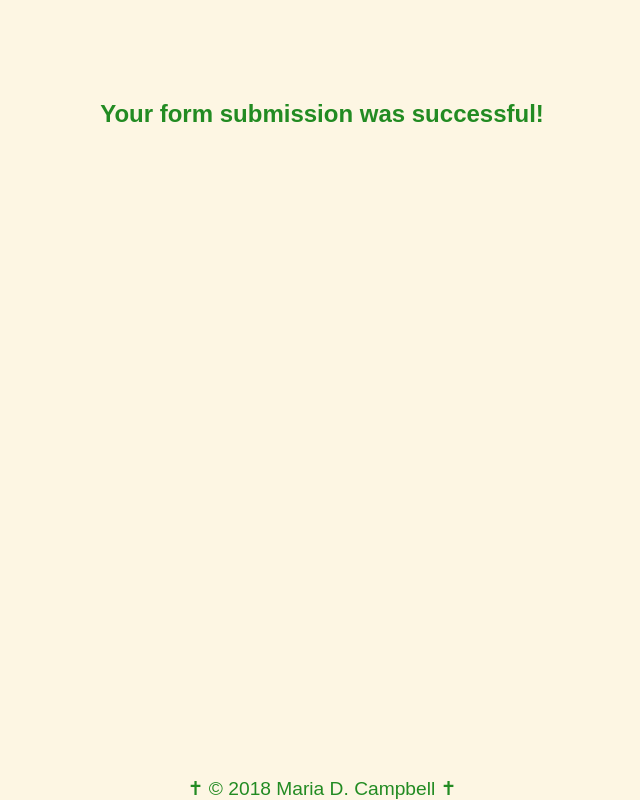
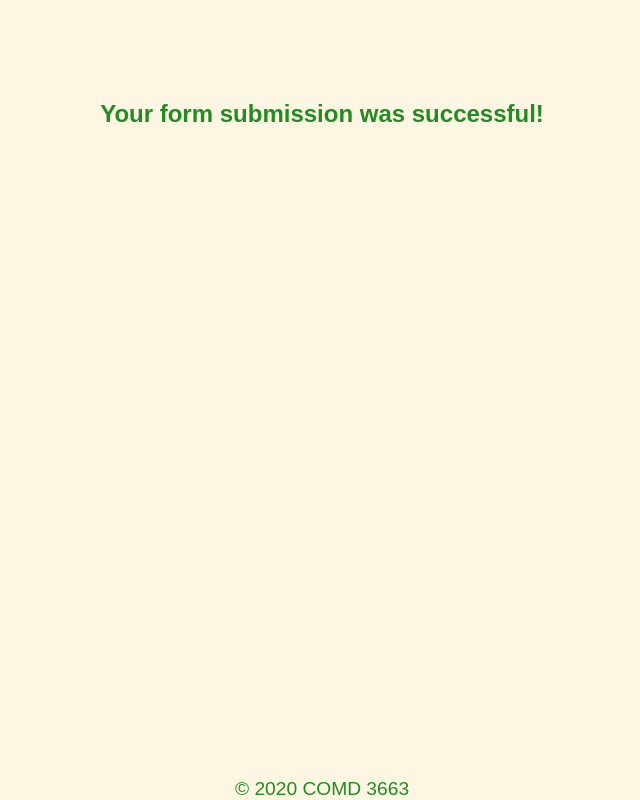
Before and after one commit to shahweb/JS-Constraint-Api-Form-Validation-Project, a plain HTML site: page submit.html in a window 1280 px wide. Shown: the whole page, without its empty margins (318-958 px from the left). Drawn offline with Linux system fonts and the light colour scheme; a web font is replaced by a local one.

Commit message:
Update submit.html

```diff
--- a/submit.html
+++ b/submit.html
@@ -15,7 +15,7 @@
       <h2 class="center">Your form submission was successful!</h2>
     </div>
     <footer class="site-footer">
-      <p>&#10013; © 2018 Maria D. Campbell &#10013;</p>
+      <p>© 2020 COMD 3663</p>
     </footer>
   </body>
 </html>
```
